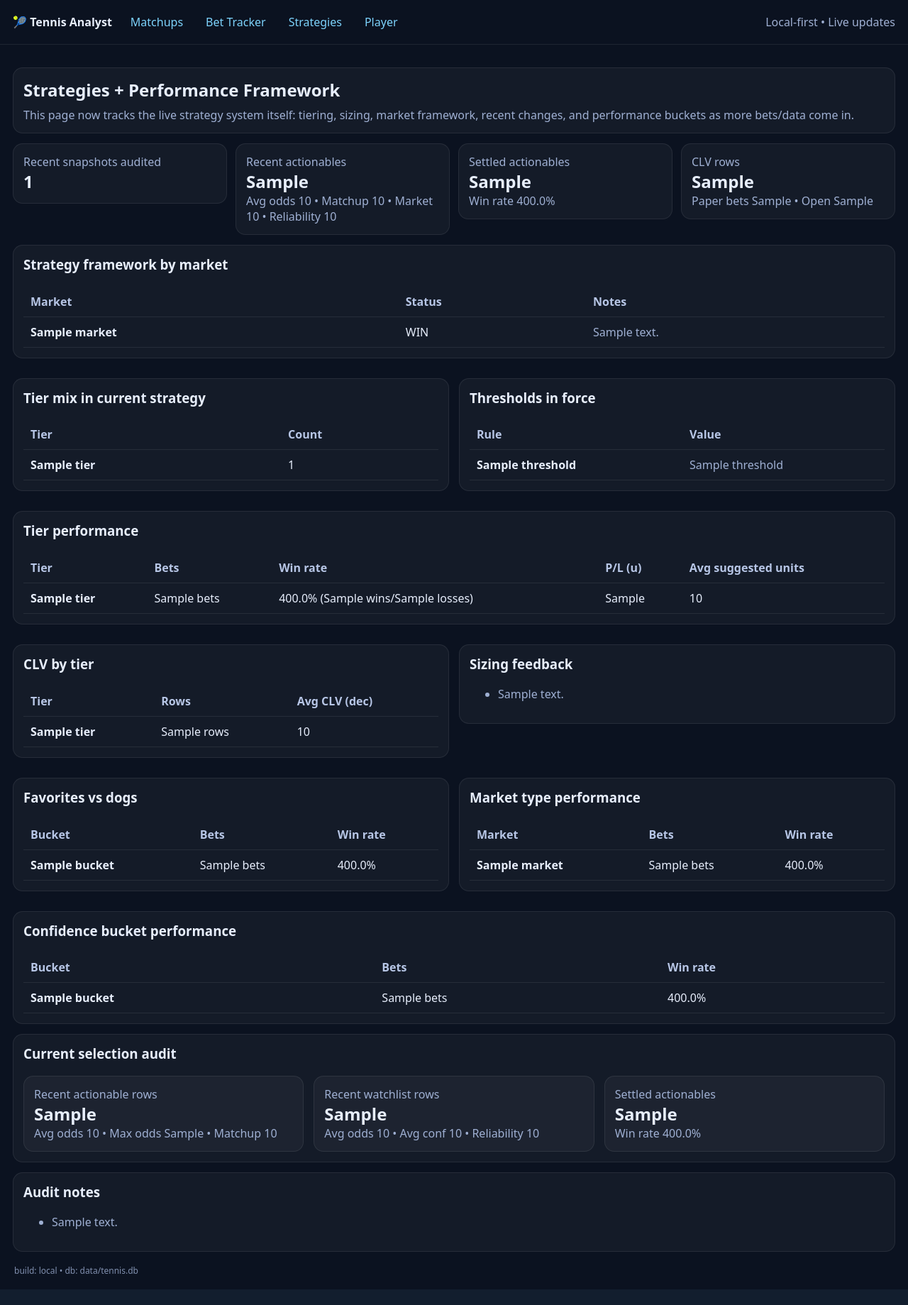
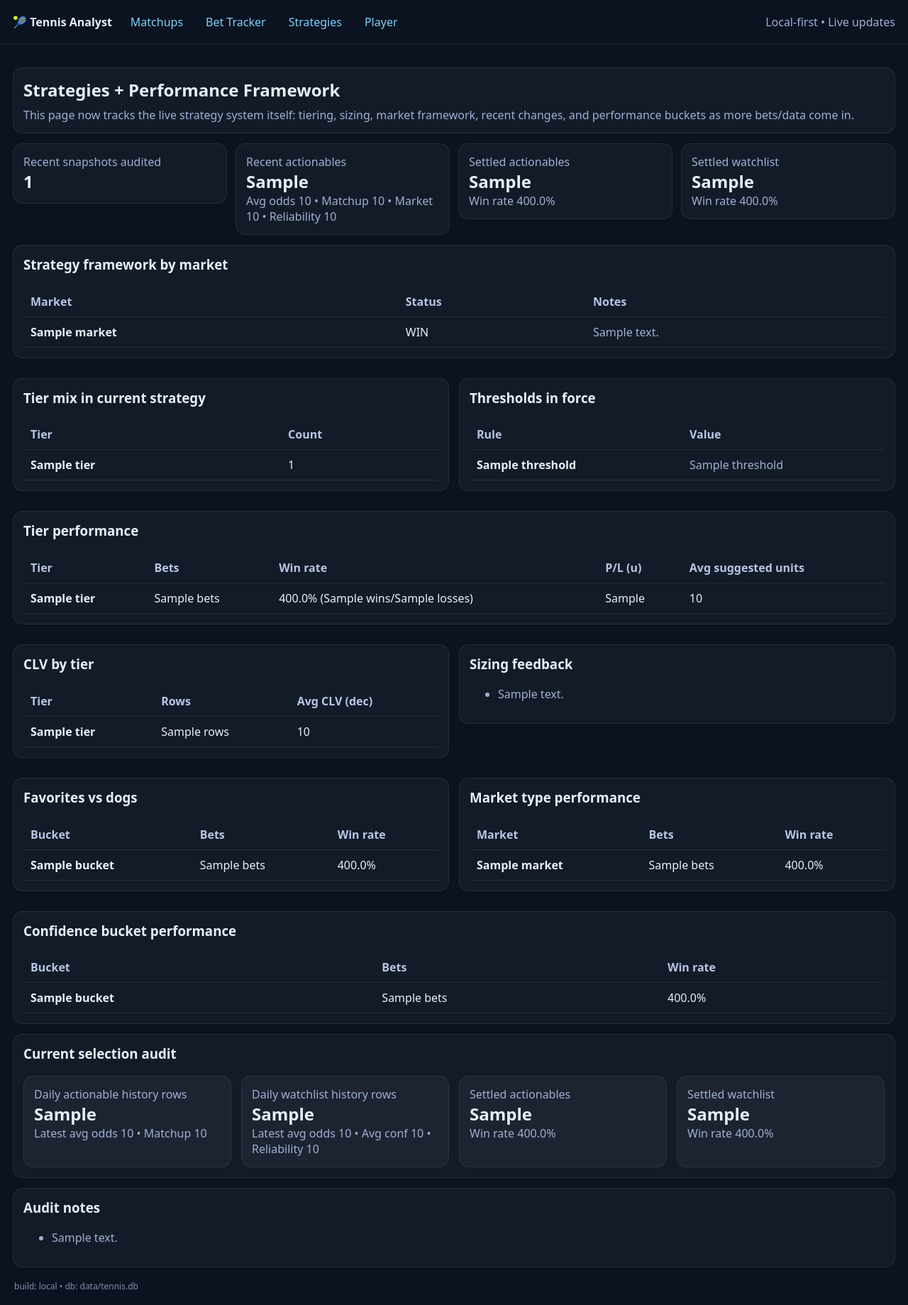
Before and after one commit to clawd42069/TennisDashboard, a Flask app: template app/templates/strategies.html in a window 1280 px wide. Shown: the whole page at 71% size. Before the commit the page ends 1817 px from the top, so only its background shows below. Run offline with Flask 3, Linux system fonts and the light colour scheme; the template is opened without the code that fills it: most values are stand-ins (such as "Sample title", 1, 10 or a date in 2020); some libraries are stand-ins or nearby versions.

Commit message:
Auto-capture and track daily actionables plus watchlist

```diff
--- a/app/server.py
+++ b/app/server.py
@@ -1414,6 +1414,125 @@ def create_app():
     def _daily_watchlist_stats(conn, date_et: str):
         return _daily_result_stats(conn, "daily_watchlist", date_et)
 
+    def _capture_daily_recommendations(conn, snapshot_id: int, sport_key: str, created_ts: str):
+        """Persist daily actionables + watchlist durably.
+
+        We upsert by logical bet identity (date + match + side + market + line) so the
+        same pick can be refreshed across the day without creating duplicate history rows,
+        while still preserving the day's record even if the live board later changes.
+        """
+        rows = conn.execute(
+            """
+            SELECT id as candidate_id, match_id, commence_time, player_a, player_b,
+                   market_type, side, line, book, price_decimal, price_american,
+                   confidence, ev, ev_adj, view_mode
+            FROM ranked_candidates
+            WHERE snapshot_id = ? AND view_mode IN ('actionable','watchlist')
+            ORDER BY ev_adj DESC NULLS LAST
+            """,
+            (snapshot_id,),
+        ).fetchall()
+
+        captured = {"actionable": 0, "watchlist": 0}
+        for r in rows:
+            row_date_et = _et_date_from_iso(r["commence_time"])
+            if not row_date_et:
+                continue
+            target_table = "daily_actionables" if r["view_mode"] == "actionable" else "daily_watchlist"
+            existing = conn.execute(
+                f"""
+                SELECT id, capture_count, created_ts, result, settled_ts, score_json
+                FROM {target_table}
+                WHERE date_et = ?
+                  AND match_id = ?
+                  AND side = ?
+                  AND market_type = ?
+                  AND COALESCE(line, -999999.0) = COALESCE(?, -999999.0)
+                ORDER BY id DESC
+                LIMIT 1
+                """,
+                (row_date_et, r["match_id"], r["side"], r["market_type"], r["line"]),
+            ).fetchone()
+            if existing:
+                conn.execute(
+                    f"""
+                    UPDATE {target_table}
+                    SET snapshot_id = ?,
+                        candidate_id = ?,
+                        sport_key = ?,
+                        commence_time = ?,
+                        player_a = ?,
+                        player_b = ?,
+                        book = ?,
+                        price_decimal = ?,
+                        price_american = ?,
+                        confidence = ?,
+                        ev = ?,
+                        ev_adj = ?,
+                        last_seen_ts = ?,
+                        capture_count = COALESCE(capture_count, 0) + 1
+                    WHERE id = ?
+                    """,
+                    (
+                        snapshot_id,
+                        int(r["candidate_id"]),
+                        sport_key,
+                        r["commence_time"],
+                        r["player_a"],
+                        r["player_b"],
+                        r["book"],
+                        r["price_decimal"],
+                        r["price_american"],
+                        r["confidence"],
+                        r["ev"],
+                        r["ev_adj"],
+                        created_ts,
+                        int(existing["id"]),
+                    ),
+                )
+            else:
+                conn.execute(
+                    f"""
+                    INSERT INTO {target_table} (
+                      date_et, created_ts,
+                      snapshot_id, candidate_id,
+                      sport_key, match_id, commence_time, player_a, player_b,
+                      market_type, side, line, book, price_decimal, price_american,
+                      confidence, ev, ev_adj,
+                      result, settled_ts, score_json,
+                      first_seen_ts, last_seen_ts, capture_count
+                    ) VALUES (?,?,?,?,?,?,?,?,?,?,?,?,?,?,?,?,?,?,?,?,?,?,?,?)
+                    """,
+                    (
+                        row_date_et,
+                        created_ts,
+                        snapshot_id,
+                        int(r["candidate_id"]),
+                        sport_key,
+                        r["match_id"],
+                        r["commence_time"],
+                        r["player_a"],
+                        r["player_b"],
+                        r["market_type"],
+                        r["side"],
+                        r["line"],
+                        r["book"],
+                        r["price_decimal"],
+                        r["price_american"],
+                        r["confidence"],
+                        r["ev"],
+                        r["ev_adj"],
+                        "OPEN",
+                        None,
+                        None,
+                        created_ts,
+                        created_ts,
+                        1,
+                    ),
+                )
+            captured[r["view_mode"]] += 1
+        return captured
+
     def _match_status_counts(payload_rows: list[dict]):
         now_utc = datetime.now(timezone.utc)
         out = {"yet_to_start": 0, "live": 0, "ended": 0, "total_matches": 0}
@@ -1668,6 +1787,7 @@ def create_app():
             "latest_actionables": {},
             "latest_watchlist": {},
             "settled_actionables": {},
+            "settled_watchlist": {},
             "notes": [],
         }
         thresholds = _selection_thresholds()
@@ -1799,6 +1919,26 @@ def create_app():
         else:
             summary["notes"].append("Not enough settled actionables yet for a real threshold backtest.")
 
+        settled_watchlist = conn.execute(
+            """
+            SELECT
+              COUNT(*) AS settled_n,
+              SUM(CASE WHEN result = 'WIN' THEN 1 ELSE 0 END) AS wins,
+              SUM(CASE WHEN result = 'LOSS' THEN 1 ELSE 0 END) AS losses,
+              ROUND(AVG(price_decimal), 2) AS avg_odds,
+              ROUND(AVG(confidence), 3) AS avg_conf,
+              ROUND(AVG(ev_adj), 3) AS avg_ev_adj
+            FROM daily_watchlist
+            WHERE result IN ('WIN', 'LOSS')
+            """
+        ).fetchone()
+        summary["settled_watchlist"] = dict(settled_watchlist) if settled_watchlist else {}
+        settled_watchlist_n = int((settled_watchlist or {"settled_n": 0})["settled_n"] or 0)
+        if settled_watchlist_n > 0:
+            ww = int((settled_watchlist or {"wins": 0})["wins"] or 0)
+            wl = int((settled_watchlist or {"losses": 0})["losses"] or 0)
+            summary["settled_watchlist"]["win_rate"] = safe_win_rate(ww, wl)
+
         settled_join = conn.execute(
             """
             SELECT da.result, da.market_type, da.price_decimal, da.confidence, da.ev_adj, rc.units_suggested
@@ -1905,7 +2045,10 @@ def create_app():
             summary["clv_by_tier"].append(rec)
 
         summary["data_tracking"] = {
+            "daily_actionables_rows": int((conn.execute("SELECT COUNT(*) AS n FROM daily_actionables").fetchone() or {"n": 0})["n"] or 0),
+            "daily_watchlist_rows": int((conn.execute("SELECT COUNT(*) AS n FROM daily_watchlist").fetchone() or {"n": 0})["n"] or 0),
             "settled_actionables": settled_n,
+            "settled_watchlist": settled_watchlist_n,
             "paper_bets": int((conn.execute("SELECT COUNT(*) AS n FROM paper_bets").fetchone() or {"n": 0})["n"] or 0),
             "paper_bets_open": int((conn.execute("SELECT COUNT(*) AS n FROM paper_bets WHERE COALESCE(result, 'OPEN') = 'OPEN'").fetchone() or {"n": 0})["n"] or 0),
             "clv_rows": int((conn.execute("SELECT COUNT(*) AS n FROM clv_snapshots").fetchone() or {"n": 0})["n"] or 0),
@@ -2171,63 +2314,13 @@ def create_app():
                 ),
             )
 
-        # Optional: capture actionable recommendations into daily_actionables (audit log)
-        # Call /api/odds&capture_daily=1 once per day to snapshot the actionable list.
-        if (request.args.get("capture_daily") or "0") == "1":
-            try:
-                dt = datetime.fromisoformat(ts.replace("Z", "+00:00"))
-                date_et = dt.astimezone(ET).date().isoformat()
-                created_ts = utc_now_iso()
-                rows = conn.execute(
-                    """
-                    SELECT id as candidate_id, match_id, commence_time, player_a, player_b,
-                           market_type, side, line, book, price_decimal, price_american,
-                           confidence, ev, ev_adj, view_mode
-                    FROM ranked_candidates
-                    WHERE snapshot_id = ? AND view_mode IN ('actionable','watchlist')
-                    ORDER BY ev_adj DESC NULLS LAST
-                    """,
-                    (snapshot_id,),
-                ).fetchall()
-
-                for r in rows:
-                    row_date_et = _et_date_from_iso(r["commence_time"]) or date_et
-                    target_table = "daily_actionables" if r["view_mode"] == 'actionable' else "daily_watchlist"
-                    conn.execute(
-                        f"""
-                        INSERT OR IGNORE INTO {target_table} (
-                          date_et, created_ts,
-                          snapshot_id, candidate_id,
-                          sport_key, match_id, commence_time, player_a, player_b,
-                          market_type, side, line, book, price_decimal, price_american,
-                          confidence, ev, ev_adj,
-                          result
-                        ) VALUES (?,?,?,?,?,?,?,?,?,?,?,?,?,?,?,?,?,?,?)
-                        """,
-                        (
-                            row_date_et,
-                            created_ts,
-                            snapshot_id,
-                            int(r["candidate_id"]),
-                            sport_key,
-                            r["match_id"],
-                            r["commence_time"],
-                            r["player_a"],
-                            r["player_b"],
-                            r["market_type"],
-                            r["side"],
-                            r["line"],
-                            r["book"],
-                            r["price_decimal"],
-                            r["price_american"],
-                            r["confidence"],
-                            r["ev"],
-                            r["ev_adj"],
-                            "OPEN",
-                        ),
-                    )
-            except Exception:
-                pass
+        # Always capture the day's actionables + watchlist durably.
+        # We upsert onto a daily logical key so history survives later live-board changes.
+        capture_daily_result = {"actionable": 0, "watchlist": 0}
+        try:
+            capture_daily_result = _capture_daily_recommendations(conn, snapshot_id=snapshot_id, sport_key=sport_key, created_ts=ts)
+        except Exception:
+            pass
 
         conn.commit()
         conn.close()
--- a/app/templates/strategies.html
+++ b/app/templates/strategies.html
@@ -21,9 +21,9 @@
     <div class="muted">Win rate {% if audit.settled_actionables.get('win_rate') is not none %}{{ '%.1f'|format(audit.settled_actionables.get('win_rate')*100) }}%{% else %}—{% endif %}</div>
   </div>
   <div class="card" style="margin:0;">
-    <div class="muted">CLV rows</div>
-    <div style="font-size:24px; font-weight:800;">{{ audit.data_tracking.clv_rows or 0 }}</div>
-    <div class="muted">Paper bets {{ audit.data_tracking.paper_bets or 0 }} • Open {{ audit.data_tracking.paper_bets_open or 0 }}</div>
+    <div class="muted">Settled watchlist</div>
+    <div style="font-size:24px; font-weight:800;">{{ audit.data_tracking.settled_watchlist or 0 }}</div>
+    <div class="muted">Win rate {% if audit.settled_watchlist.get('win_rate') is not none %}{{ '%.1f'|format(audit.settled_watchlist.get('win_rate')*100) }}%{% else %}—{% endif %}</div>
   </div>
 </div>
 
@@ -174,21 +174,26 @@
 
 <div class="card">
   <h3 style="margin-top:0;">Current selection audit</h3>
-  <div class="grid2" style="grid-template-columns: repeat(3, 1fr);">
+  <div class="grid2" style="grid-template-columns: repeat(4, 1fr);">
     <div class="card" style="margin:0;">
-      <div class="muted">Recent actionable rows</div>
-      <div style="font-size:24px; font-weight:800;">{{ audit.latest_actionables.n or 0 }}</div>
-      <div class="muted">Avg odds {{ audit.latest_actionables.avg_odds or '—' }} • Max odds {{ audit.latest_actionables.max_odds or '—' }} • Matchup {{ audit.latest_actionables.avg_matchup_strength or '—' }}</div>
+      <div class="muted">Daily actionable history rows</div>
+      <div style="font-size:24px; font-weight:800;">{{ audit.data_tracking.daily_actionables_rows or 0 }}</div>
+      <div class="muted">Latest avg odds {{ audit.latest_actionables.avg_odds or '—' }} • Matchup {{ audit.latest_actionables.avg_matchup_strength or '—' }}</div>
     </div>
     <div class="card" style="margin:0;">
-      <div class="muted">Recent watchlist rows</div>
-      <div style="font-size:24px; font-weight:800;">{{ audit.latest_watchlist.n or 0 }}</div>
-      <div class="muted">Avg odds {{ audit.latest_watchlist.avg_odds or '—' }} • Avg conf {{ audit.latest_watchlist.avg_conf or '—' }} • Reliability {{ audit.latest_watchlist.avg_reliability or '—' }}</div>
+      <div class="muted">Daily watchlist history rows</div>
+      <div style="font-size:24px; font-weight:800;">{{ audit.data_tracking.daily_watchlist_rows or 0 }}</div>
+      <div class="muted">Latest avg odds {{ audit.latest_watchlist.avg_odds or '—' }} • Avg conf {{ audit.latest_watchlist.avg_conf or '—' }} • Reliability {{ audit.latest_watchlist.avg_reliability or '—' }}</div>
     </div>
     <div class="card" style="margin:0;">
       <div class="muted">Settled actionables</div>
       <div style="font-size:24px; font-weight:800;">{{ audit.settled_actionables.settled_n or 0 }}</div>
       <div class="muted">Win rate {% if audit.settled_actionables.get('win_rate') is not none %}{{ '%.1f'|format(audit.settled_actionables.get('win_rate')*100) }}%{% else %}—{% endif %}</div>
+    </div>
+    <div class="card" style="margin:0;">
+      <div class="muted">Settled watchlist</div>
+      <div style="font-size:24px; font-weight:800;">{{ audit.settled_watchlist.settled_n or 0 }}</div>
+      <div class="muted">Win rate {% if audit.settled_watchlist.get('win_rate') is not none %}{{ '%.1f'|format(audit.settled_watchlist.get('win_rate')*100) }}%{% else %}—{% endif %}</div>
     </div>
   </div>
 </div>
```
Also changed, not shown: app/db.py (+12 -0 lines).
